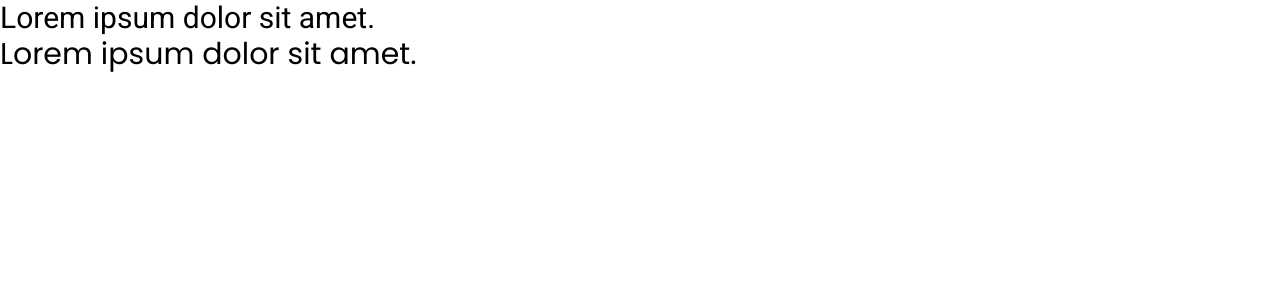
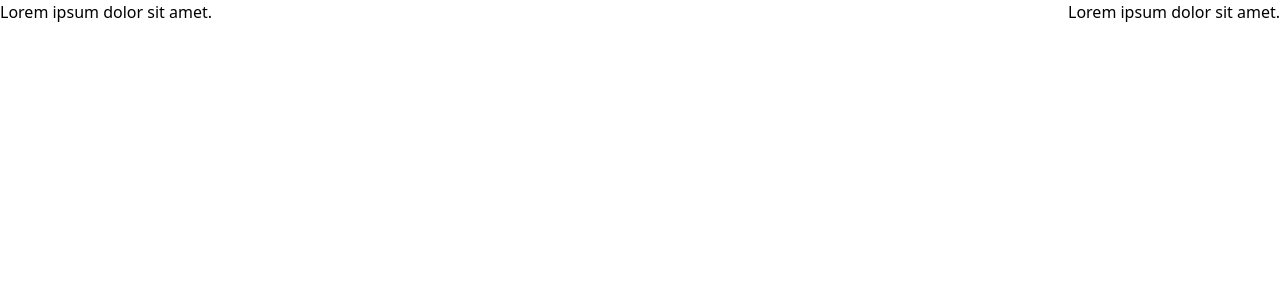
Before and after one commit to ABMshawonislam-dev/fullstack-2204, a React (Vite) app in the folder frontend/: page / in a window 1280 px wide. Shown: the top 300 px of the page. Built offline with nearby package versions, Linux system fonts and the light colour scheme.

Commit message:
add flex component

```diff
--- a/frontend/src/App.jsx
+++ b/frontend/src/App.jsx
@@ -1,13 +1,15 @@
 import React from 'react'
 import Container from './components/Container'
+import Flex from './components/Flex'
 
 function App() {
   return (
     <div>
       <Container>
-        <h1 className='text-3xl font-roboto'>Lorem ipsum dolor sit amet.</h1>
-        <h1 className='text-3xl font-pop'>Lorem ipsum dolor sit amet.</h1>
-
+       <Flex className="justify-between">
+        <h1>Lorem ipsum dolor sit amet.</h1>
+        <h1>Lorem ipsum dolor sit amet.</h1>
+       </Flex>
       </Container>
     </div>
   )
--- /dev/null
+++ b/frontend/src/components/Flex.jsx
@@ -0,0 +1,9 @@
+import React from 'react'
+
+function Flex({children,className}) {
+  return (
+    <div className={`flex ${className}`}>{children}</div>
+  )
+}
+
+export default Flex
```
